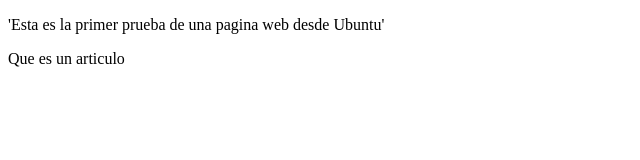
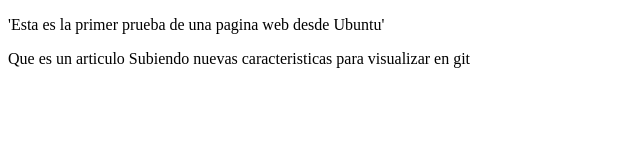
Before and after one commit to javier354/proyectoDemoCursoPrework, a plain HTML site: page index.html in a window 1280 px wide. Shown: the whole page, without its empty margins (0-640 px from the left). Drawn offline with Linux system fonts and the light colour scheme.

Commit message:
Adicionar nuevo mensjae

```diff
--- a/index.html
+++ b/index.html
@@ -12,6 +12,7 @@
     </P>
     <article>
         Que es un articulo
+        Subiendo nuevas caracteristicas para visualizar en git
     </article>
 </body>
 </html>
```
